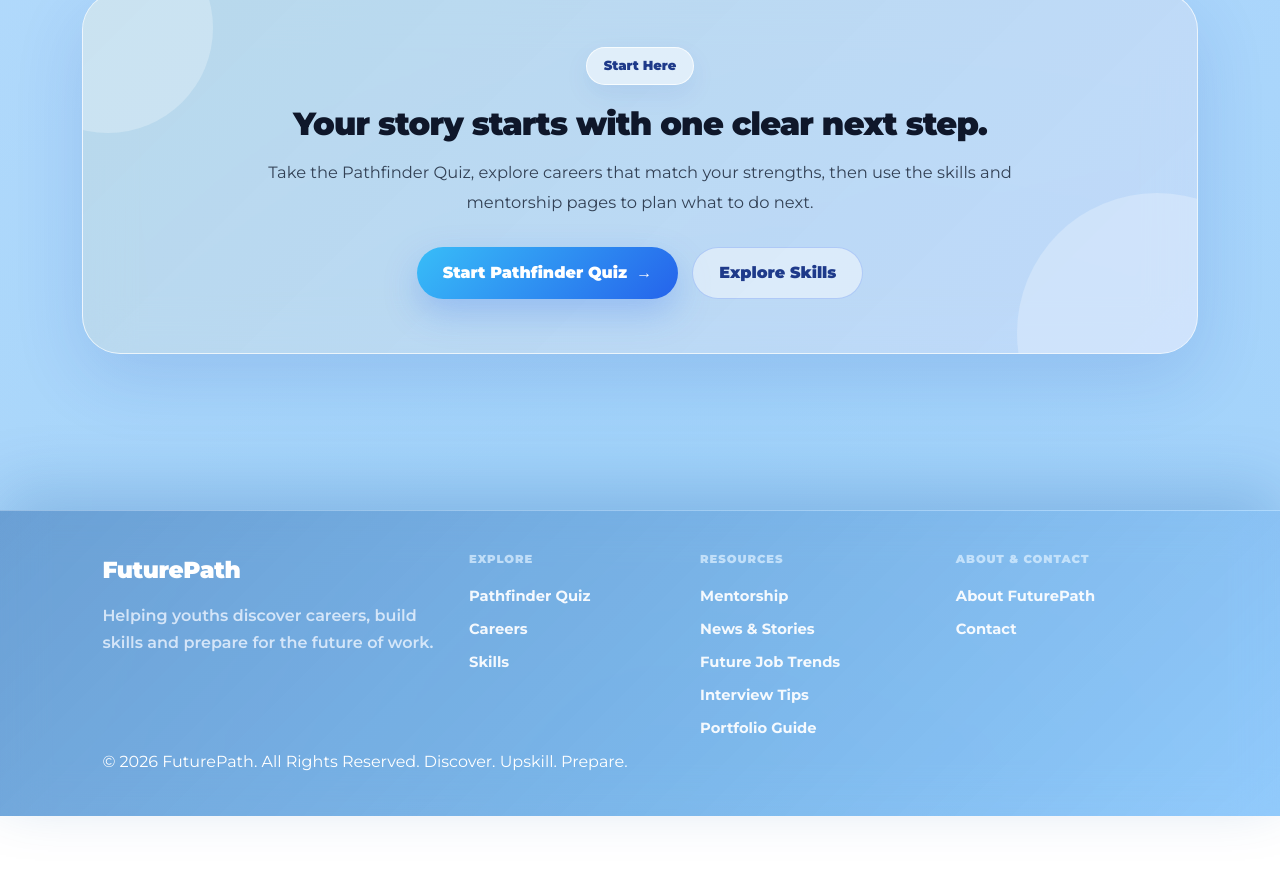
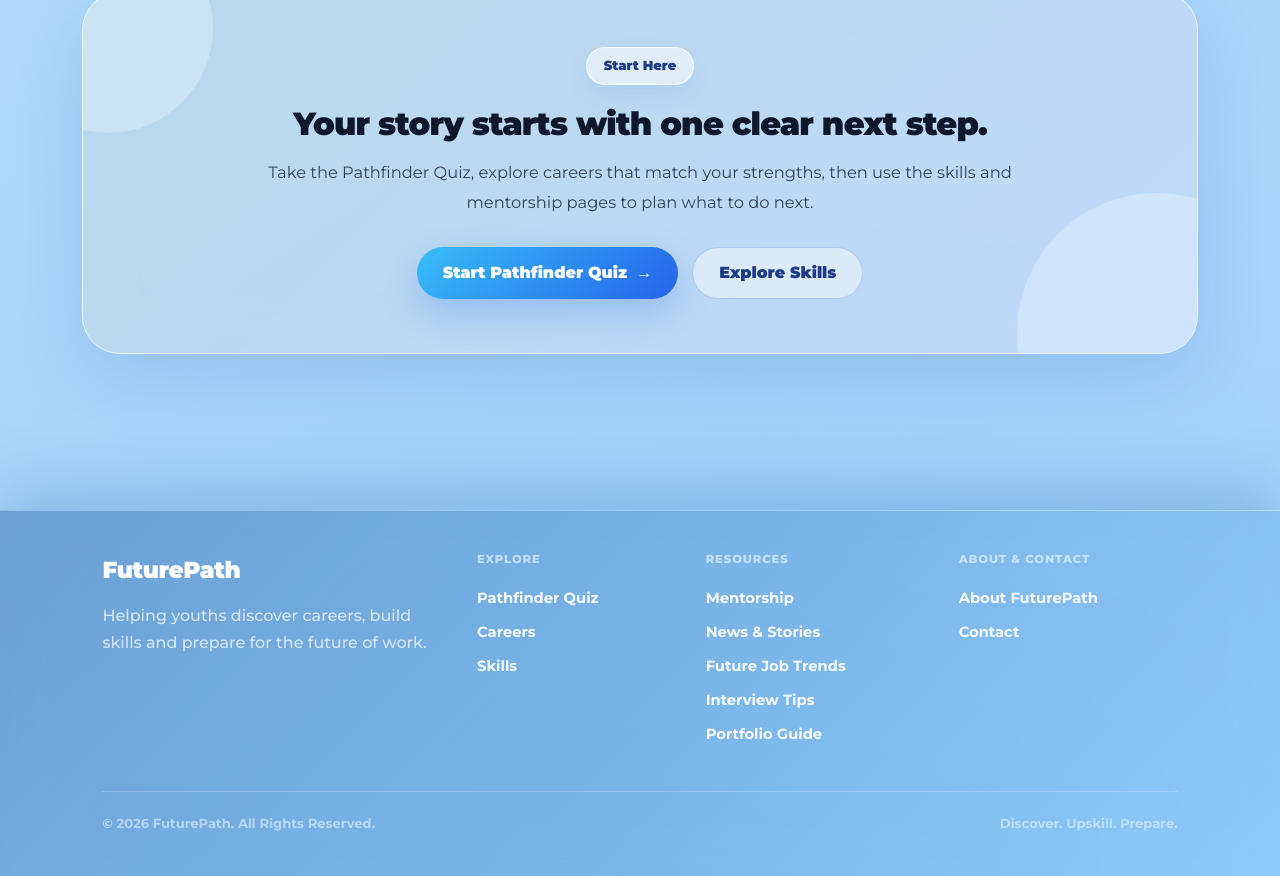
Before and after one commit to aldrichchang/FuturePath, a plain HTML site: page index.html in a window 1280 px wide. Shown: the part 6849-7725 px from the top of the page. Before the commit the page ends 7665 px from the top, so only its background shows below. Drawn offline with nearby package versions, Linux system fonts and the light colour scheme.

Commit message:
Update index.html

```diff
--- a/index.html
+++ b/index.html
@@ -1144,7 +1144,7 @@
       max-width: 1200px;
       margin: 0 auto;
       display: grid;
-      grid-template-columns: 1.35fr 0.8fr 0.9fr 0.9fr;
+      grid-template-columns: 1.4fr 0.8fr 0.9fr 0.9fr;
       gap: 34px;
       align-items: start;
     }
@@ -1159,9 +1159,8 @@
     .footer-desc {
       color: rgba(239, 246, 255, 0.78);
       line-height: 1.7;
-      font-weight: 520;
-      margin-bottom: 20px;
-      max-width: 360px;
+      font-weight: 500;
+      margin-bottom: 22px;
     }
 
     .footer-column {
@@ -1171,18 +1170,19 @@
 
     .footer-column h4 {
       font-size: 0.72rem;
-      font-weight: 850;
+      font-weight: 800;
       letter-spacing: 0.08em;
       color: rgba(220, 240, 255, 0.72);
-      margin-bottom: 18px;
+      margin-bottom: 20px;
       text-transform: uppercase;
     }
 
     .footer-column a {
+      text-decoration: none;
       color: rgba(255, 255, 255, 0.92);
       font-size: 0.92rem;
-      font-weight: 680;
-      margin-bottom: 11px;
+      font-weight: 650;
+      margin-bottom: 12px;
       transition: 0.25s ease;
     }
 
@@ -1191,34 +1191,20 @@
       transform: translateX(4px);
     }
 
-    footer {
-      background: rgba(219, 234, 254, 0.95);
-      backdrop-filter: blur(15px);
-      color: var(--slate-900);
-      padding: 40px 0;
-      margin-top: 60px;
-      border-top: 1px solid rgba(37, 99, 235, 0.15);
-    }
-
-    footer h5 {
-      color: var(--blue-800);
-      font-weight: 850;
-    }
-
-    footer p {
-      color: var(--slate-700);
-    }
-
-    footer a {
-      color: var(--blue-600);
-      text-decoration: none;
-      margin-right: 15px;
-      transition: 0.3s ease;
+    .footer-copy {
+      margin-top: 34px;
+      padding-top: 22px;
+      border-top: 1px solid rgba(255, 255, 255, 0.18);
+      color: rgba(220, 240, 255, 0.6);
+      font-size: 0.82rem;
       font-weight: 650;
-    }
-
-    footer a:hover {
-      color: #0284c7;
+      display: flex;
+      justify-content: space-between;
+      gap: 18px;
+      flex-wrap: wrap;
+      max-width: 1200px;
+      margin-left: auto;
+      margin-right: auto;
     }
 
     /* Reveal animations */
```
